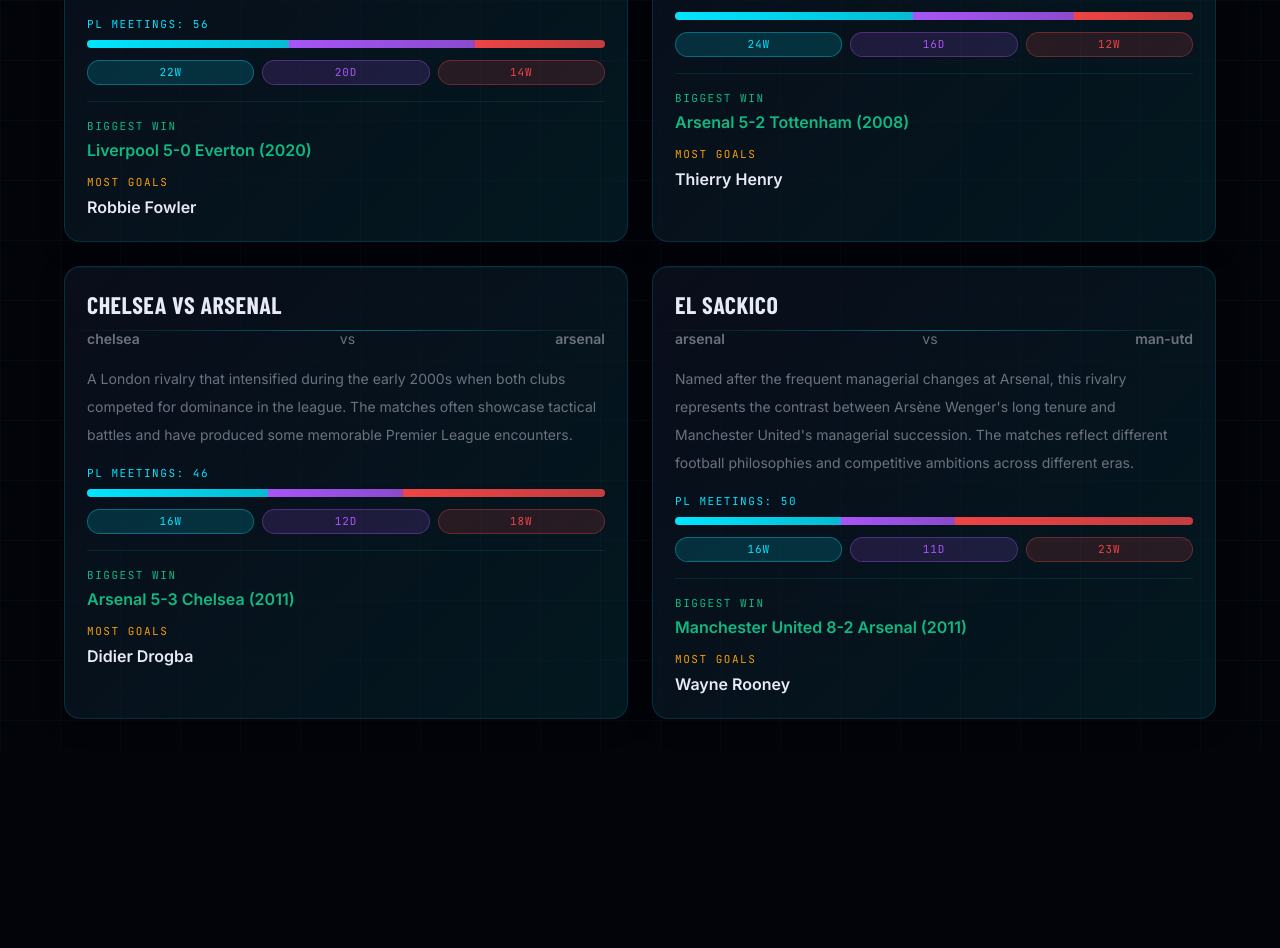
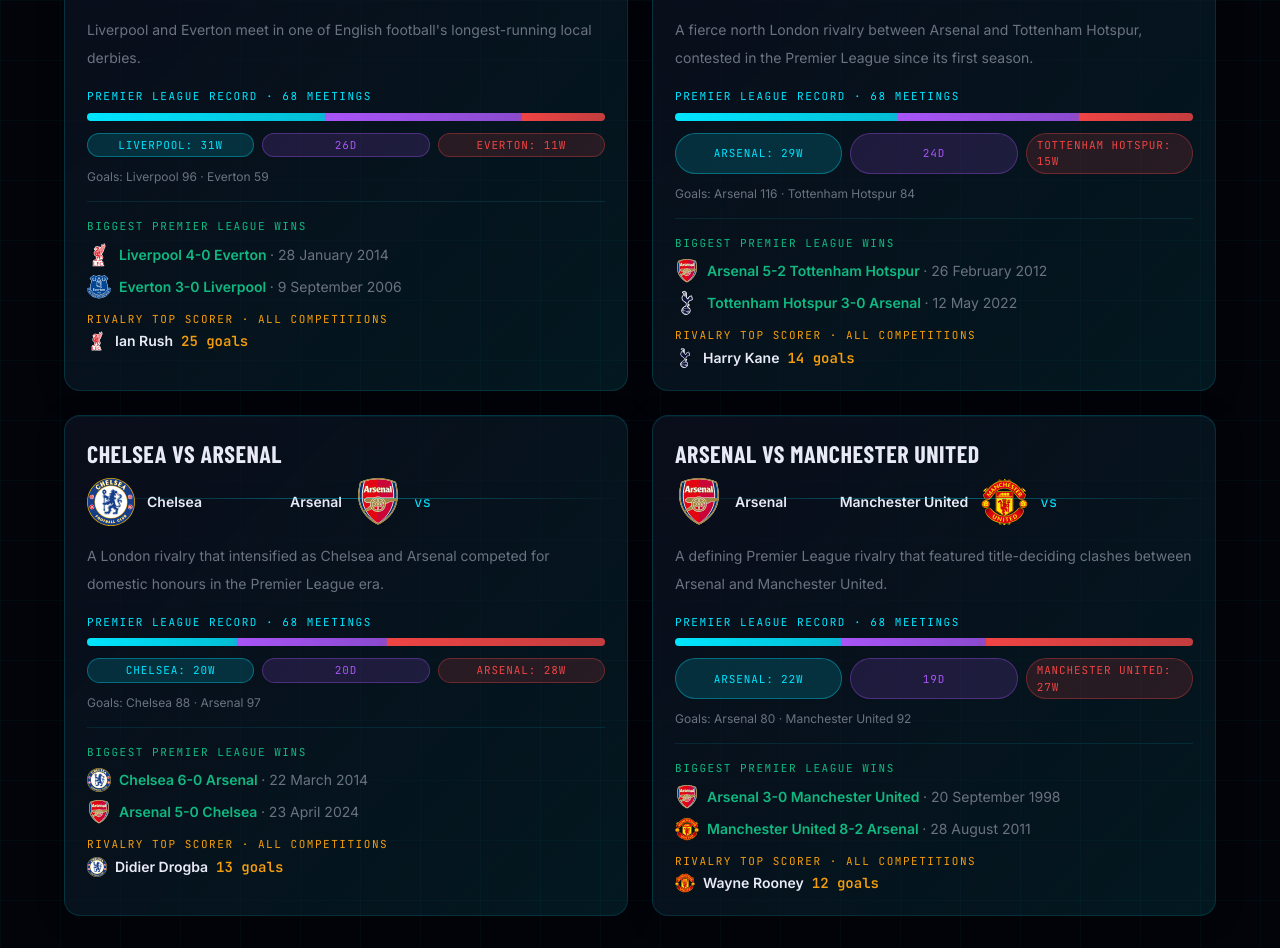
Before and after one commit to ersoyfurkan/premier-league-history, a Next.js app: page /rivalries in a window 1280 px wide. Shown: the part 980-1928 px from the top of the page. Before the commit the page ends 1731 px from the top, so only its background shows below. Built offline with nearby package versions, Linux system fonts and the light colour scheme; no server answers; a web font is replaced by a local one.

Commit message:
Update Premier League rivalry stats

```diff
--- a/app/rivalries/page.tsx
+++ b/app/rivalries/page.tsx
@@ -1,5 +1,8 @@
 import Link from "next/link";
+import Image from "next/image";
 import { rivalries } from "@/data/rivalries";
+import { clubs } from "@/data/clubs";
+import { getClubLogo } from "@/data/clubLogos";
 
 export default function RivalriesPage() {
   return (
@@ -14,6 +17,9 @@ export default function RivalriesPage() {
           <h1 className="section-title bg-[linear-gradient(135deg,#ffffff_30%,#a855f7_100%)] [-webkit-background-clip:text] [-webkit-text-fill-color:transparent]">
             Premier League Rivalries
           </h1>
+          <p className="mt-3 text-sm text-fore-muted">
+            Premier League head-to-head records through the 2025/26 season. Rivalry top scorers include all competitions.
+          </p>
         </div>
 
         <div className="grid grid-cols-1 lg:grid-cols-2 gap-6">
@@ -22,16 +28,37 @@ export default function RivalriesPage() {
             const club1Percent = Math.round((rivalry.club1Wins / total) * 100);
             const drawsPercent = Math.round((rivalry.draws / total) * 100);
             const club2Percent = 100 - club1Percent - drawsPercent;
+            const club1 = clubs.find((club) => club.id === rivalry.club1);
+            const club2 = clubs.find((club) => club.id === rivalry.club2);
 
             return (
               <div key={rivalry.id} className="cyber-card scanline">
                 {/* Header with both clubs */}
                 <div className="mb-4">
                   <h2 className="text-2xl font-bold mb-2">{rivalry.name}</h2>
-                  <div className="flex items-center justify-between text-sm text-fore-muted mb-4">
-                    <span className="font-semibold">{rivalry.club1}</span>
-                    <span>vs</span>
-                    <span className="font-semibold">{rivalry.club2}</span>
+                  <div className="mb-4 grid grid-cols-[1fr_auto_1fr] items-center gap-3 text-sm text-fore-muted">
+                    {[club1, club2].map((club, index) => {
+                      const badge = club ? getClubLogo(club.id) : null;
+                      return (
+                        <div
+                          key={club?.id ?? index}
+                          className={`flex min-w-0 items-center gap-3 ${index === 1 ? "flex-row-reverse text-right" : ""}`}
+                        >
+                          {badge && club && (
+                            <Image
+                              src={badge}
+                              alt={`${club.name} logo`}
+                              width={48}
+                              height={48}
+                              unoptimized
+                              className="h-12 w-12 shrink-0 object-contain"
+                            />
+                          )}
+                          <span className="font-semibold text-foreground">{club?.name ?? "Unknown club"}</span>
+                        </div>
+                      );
+                    })}
+                    <span className="font-mono text-primary">vs</span>
                   </div>
                 </div>
 
@@ -41,7 +68,7 @@ export default function RivalriesPage() {
                 {/* Win/Draw/Loss Record */}
                 <div className="mb-4">
                   <p className="font-mono text-[11px] uppercase tracking-[0.14em] text-primary mb-2">
-                    PL Meetings: {rivalry.plMeetings}
+                    Premier League record · {rivalry.plMeetings} meetings
                   </p>
                   <div className="flex h-2 rounded-sm overflow-hidden bg-white/5">
                     {rivalry.club1Wins > 0 && (
@@ -64,22 +91,59 @@ export default function RivalriesPage() {
                     )}
                   </div>
                   <div className="mt-3 grid grid-cols-3 gap-2">
-                    <span className="pill-badge bg-primary/15 border border-primary/35 text-primary justify-center">{rivalry.club1Wins}W</span>
+                    <span className="pill-badge bg-primary/15 border border-primary/35 text-primary justify-center">{club1?.name ?? rivalry.club1}: {rivalry.club1Wins}W</span>
                     <span className="pill-badge bg-accent/15 border border-accent/35 text-accent justify-center">{rivalry.draws}D</span>
-                    <span className="pill-badge bg-danger/15 border border-danger/35 text-danger justify-center">{rivalry.club2Wins}W</span>
+                    <span className="pill-badge bg-danger/15 border border-danger/35 text-danger justify-center">{club2?.name ?? rivalry.club2}: {rivalry.club2Wins}W</span>
+                  </div>
+                  <p className="mt-3 text-xs text-fore-muted">
+                    Goals: {club1?.name} {rivalry.club1Goals} · {club2?.name} {rivalry.club2Goals}
+                  </p>
+                </div>
+
+                <div className="border-t border-border pt-4">
+                  <p className="font-mono text-[11px] uppercase tracking-[0.14em] text-success mb-2">Biggest Premier League wins</p>
+                  <div className="space-y-2">
+                    {rivalry.biggestWins.map((win) => {
+                      const badge = getClubLogo(win.clubId);
+                      return (
+                        <p key={win.clubId} className="flex items-center gap-2 text-sm font-semibold text-success">
+                          {badge && (
+                            <Image
+                              src={badge}
+                              alt=""
+                              width={24}
+                              height={24}
+                              unoptimized
+                              className="h-6 w-6 object-contain"
+                            />
+                          )}
+                          <span>{win.score} <span className="font-normal text-fore-muted">· {win.date}</span></span>
+                        </p>
+                      );
+                    })}
                   </div>
                 </div>
 
-                {/* Biggest Win */}
-                <div className="border-t border-border pt-4">
-                  <p className="font-mono text-[11px] uppercase tracking-[0.14em] text-success mb-1">Biggest Win</p>
-                  <p className="font-semibold text-success">{rivalry.biggestWin}</p>
-                </div>
-
-                {/* Most Goals */}
                 <div className="mt-3">
-                  <p className="font-mono text-[11px] uppercase tracking-[0.14em] text-warning mb-1">Most Goals</p>
-                  <p className="font-semibold text-foreground">{rivalry.mostGoals}</p>
+                  <p className="font-mono text-[11px] uppercase tracking-[0.14em] text-warning mb-1">Rivalry top scorer · all competitions</p>
+                  {rivalry.topScorers.map((scorer) => {
+                    const badge = getClubLogo(scorer.clubId);
+                    return (
+                      <p key={scorer.player} className="flex items-center gap-2 text-sm font-semibold text-foreground">
+                        {badge && (
+                          <Image
+                            src={badge}
+                            alt=""
+                            width={20}
+                            height={20}
+                            unoptimized
+                            className="h-5 w-5 object-contain"
+                          />
+                        )}
+                        {scorer.player} <span className="font-mono text-warning">{scorer.goals} goals</span>
+                      </p>
+                    );
+                  })}
                 </div>
               </div>
             );
--- a/data/rivalries.ts
+++ b/data/rivalries.ts
@@ -5,13 +5,21 @@ export const rivalries = [
     club1: "man-utd",
     club2: "man-city",
     description:
-      "One of English football's most intense rivalries, intensified by Manchester City's rise to dominance in recent years. The rivalry encompasses both on-pitch intensity and contrasting club philosophies, with United traditionally the establishment club and City representing the new money era.",
-    plMeetings: 48,
-    club1Wins: 13,
-    club2Wins: 19,
-    draws: 16,
-    biggestWin: "Manchester City 6-1 Manchester United (2011)",
-    mostGoals: "Sergio Agüero",
+      "The city rivalry between Manchester United and Manchester City, shaped by decades of local competition and title races.",
+    plMeetings: 58,
+    club1Wins: 27,
+    club2Wins: 21,
+    draws: 10,
+    club1Goals: 81,
+    club2Goals: 84,
+    biggestWins: [
+      { clubId: "man-utd", score: "Manchester United 5-0 Manchester City", date: "10 November 1994" },
+      { clubId: "man-city", score: "Manchester City 6-1 Manchester United", date: "23 October 2011" },
+    ],
+    topScorers: [
+      { player: "Wayne Rooney", clubId: "man-utd", goals: 11 },
+      { player: "Sergio Agüero", clubId: "man-city", goals: 11 },
+    ],
   },
   {
     id: "north-west-derby",
@@ -19,13 +27,18 @@ export const rivalries = [
     club1: "man-utd",
     club2: "liverpool",
     description:
-      "The traditional heavyweight rivalry between England's two most successful clubs, dating back generations. Matches between these two are characterized by fierce competition and historical significance in shaping modern English football.",
-    plMeetings: 52,
-    club1Wins: 20,
-    club2Wins: 15,
+      "A historic contest between two of English football's most successful clubs, with a rivalry that stretches well beyond the pitch.",
+    plMeetings: 68,
+    club1Wins: 31,
+    club2Wins: 20,
     draws: 17,
-    biggestWin: "Liverpool 7-0 Manchester United (2023)",
-    mostGoals: "Mohamed Salah",
+    club1Goals: 90,
+    club2Goals: 94,
+    biggestWins: [
+      { clubId: "man-utd", score: "Manchester United 4-0 Liverpool", date: "5 April 2003" },
+      { clubId: "liverpool", score: "Liverpool 7-0 Manchester United", date: "5 March 2023" },
+    ],
+    topScorers: [{ player: "Mohamed Salah", clubId: "liverpool", goals: 16 }],
   },
   {
     id: "merseyside-derby",
@@ -33,13 +46,18 @@ export const rivalries = [
     club1: "liverpool",
     club2: "everton",
     description:
-      "A fierce local rivalry played out between Liverpool and Everton, two clubs separated by just a few miles in the same city. The derby showcases passionate community pride and represents one of football's greatest geographical rivalries.",
-    plMeetings: 56,
-    club1Wins: 22,
-    club2Wins: 14,
-    draws: 20,
-    biggestWin: "Liverpool 5-0 Everton (2020)",
-    mostGoals: "Robbie Fowler",
+      "Liverpool and Everton meet in one of English football's longest-running local derbies.",
+    plMeetings: 68,
+    club1Wins: 31,
+    club2Wins: 11,
+    draws: 26,
+    club1Goals: 96,
+    club2Goals: 59,
+    biggestWins: [
+      { clubId: "liverpool", score: "Liverpool 4-0 Everton", date: "28 January 2014" },
+      { clubId: "everton", score: "Everton 3-0 Liverpool", date: "9 September 2006" },
+    ],
+    topScorers: [{ player: "Ian Rush", clubId: "liverpool", goals: 25 }],
   },
   {
     id: "north-london-derby",
@@ -47,13 +65,18 @@ export const rivalries = [
     club1: "arsenal",
     club2: "tottenham",
     description:
-      "A passionate rivalry between two North London clubs with contrasting histories and ambitions. The derby represents not just sporting competition but also local pride between two distinct parts of the capital.",
-    plMeetings: 52,
-    club1Wins: 24,
-    club2Wins: 12,
-    draws: 16,
-    biggestWin: "Arsenal 5-2 Tottenham (2008)",
-    mostGoals: "Thierry Henry",
+      "A fierce north London rivalry between Arsenal and Tottenham Hotspur, contested in the Premier League since its first season.",
+    plMeetings: 68,
+    club1Wins: 29,
+    club2Wins: 15,
+    draws: 24,
+    club1Goals: 116,
+    club2Goals: 84,
+    biggestWins: [
+      { clubId: "arsenal", score: "Arsenal 5-2 Tottenham Hotspur", date: "26 February 2012" },
+      { clubId: "tottenham", score: "Tottenham Hotspur 3-0 Arsenal", date: "12 May 2022" },
+    ],
+    topScorers: [{ player: "Harry Kane", clubId: "tottenham", goals: 14 }],
   },
   {
     id: "london-derby-chelsea-arsenal",
@@ -61,26 +84,36 @@ export const rivalries = [
     club1: "chelsea",
     club2: "arsenal",
     description:
-      "A London rivalry that intensified during the early 2000s when both clubs competed for dominance in the league. The matches often showcase tactical battles and have produced some memorable Premier League encounters.",
-    plMeetings: 46,
-    club1Wins: 16,
-    club2Wins: 18,
-    draws: 12,
-    biggestWin: "Arsenal 5-3 Chelsea (2011)",
-    mostGoals: "Didier Drogba",
+      "A London rivalry that intensified as Chelsea and Arsenal competed for domestic honours in the Premier League era.",
+    plMeetings: 68,
+    club1Wins: 20,
+    club2Wins: 28,
+    draws: 20,
+    club1Goals: 88,
+    club2Goals: 97,
+    biggestWins: [
+      { clubId: "chelsea", score: "Chelsea 6-0 Arsenal", date: "22 March 2014" },
+      { clubId: "arsenal", score: "Arsenal 5-0 Chelsea", date: "23 April 2024" },
+    ],
+    topScorers: [{ player: "Didier Drogba", clubId: "chelsea", goals: 13 }],
   },
   {
     id: "el-sackico",
-    name: "El Sackico",
+    name: "Arsenal vs Manchester United",
     club1: "arsenal",
     club2: "man-utd",
     description:
-      "Named after the frequent managerial changes at Arsenal, this rivalry represents the contrast between Arsène Wenger's long tenure and Manchester United's managerial succession. The matches reflect different football philosophies and competitive ambitions across different eras.",
-    plMeetings: 50,
-    club1Wins: 16,
-    club2Wins: 23,
-    draws: 11,
-    biggestWin: "Manchester United 8-2 Arsenal (2011)",
-    mostGoals: "Wayne Rooney",
+      "A defining Premier League rivalry that featured title-deciding clashes between Arsenal and Manchester United.",
+    plMeetings: 68,
+    club1Wins: 22,
+    club2Wins: 27,
+    draws: 19,
+    club1Goals: 80,
+    club2Goals: 92,
+    biggestWins: [
+      { clubId: "arsenal", score: "Arsenal 3-0 Manchester United", date: "20 September 1998" },
+      { clubId: "man-utd", score: "Manchester United 8-2 Arsenal", date: "28 August 2011" },
+    ],
+    topScorers: [{ player: "Wayne Rooney", clubId: "man-utd", goals: 12 }],
   },
 ];
```
